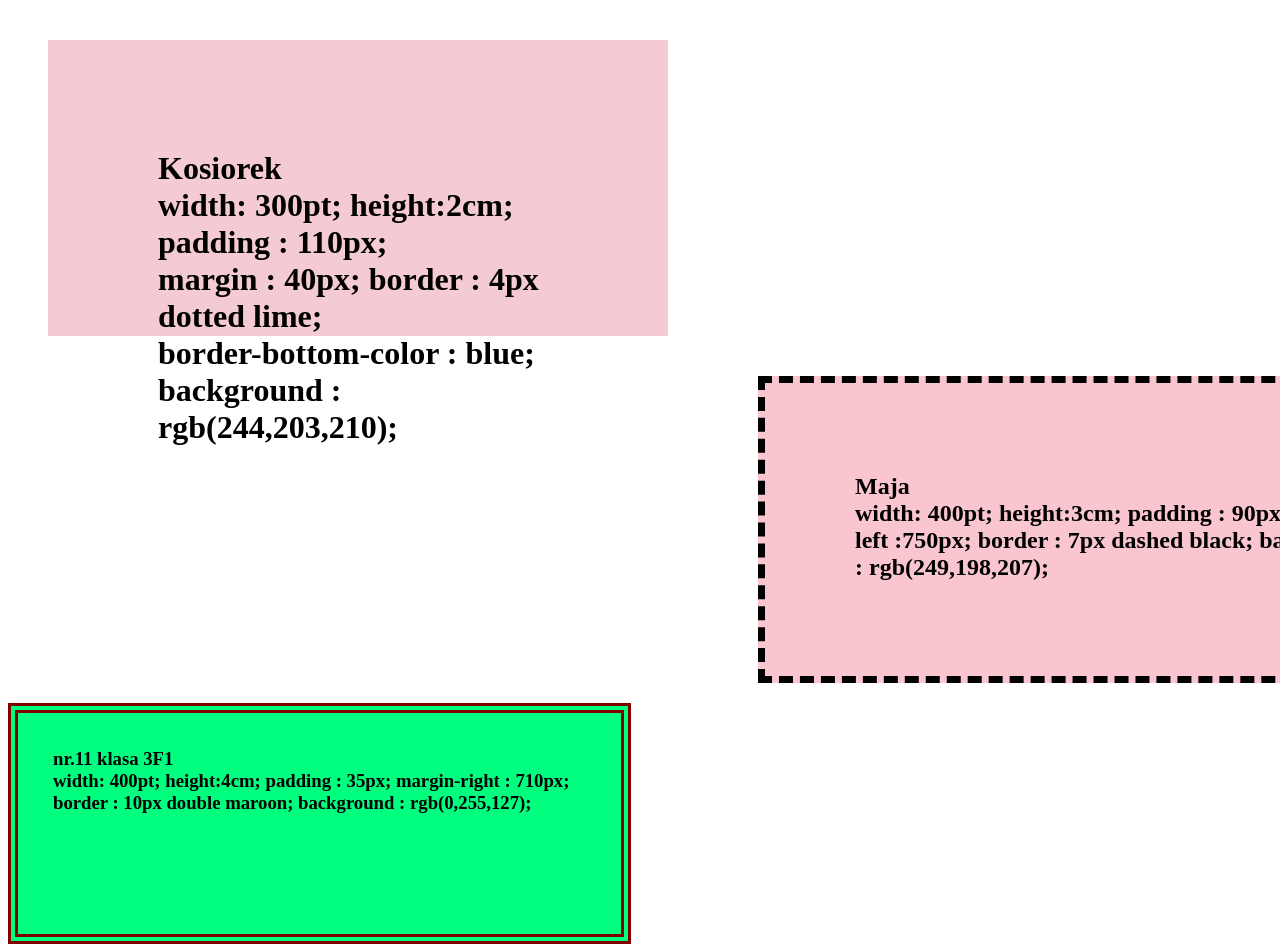
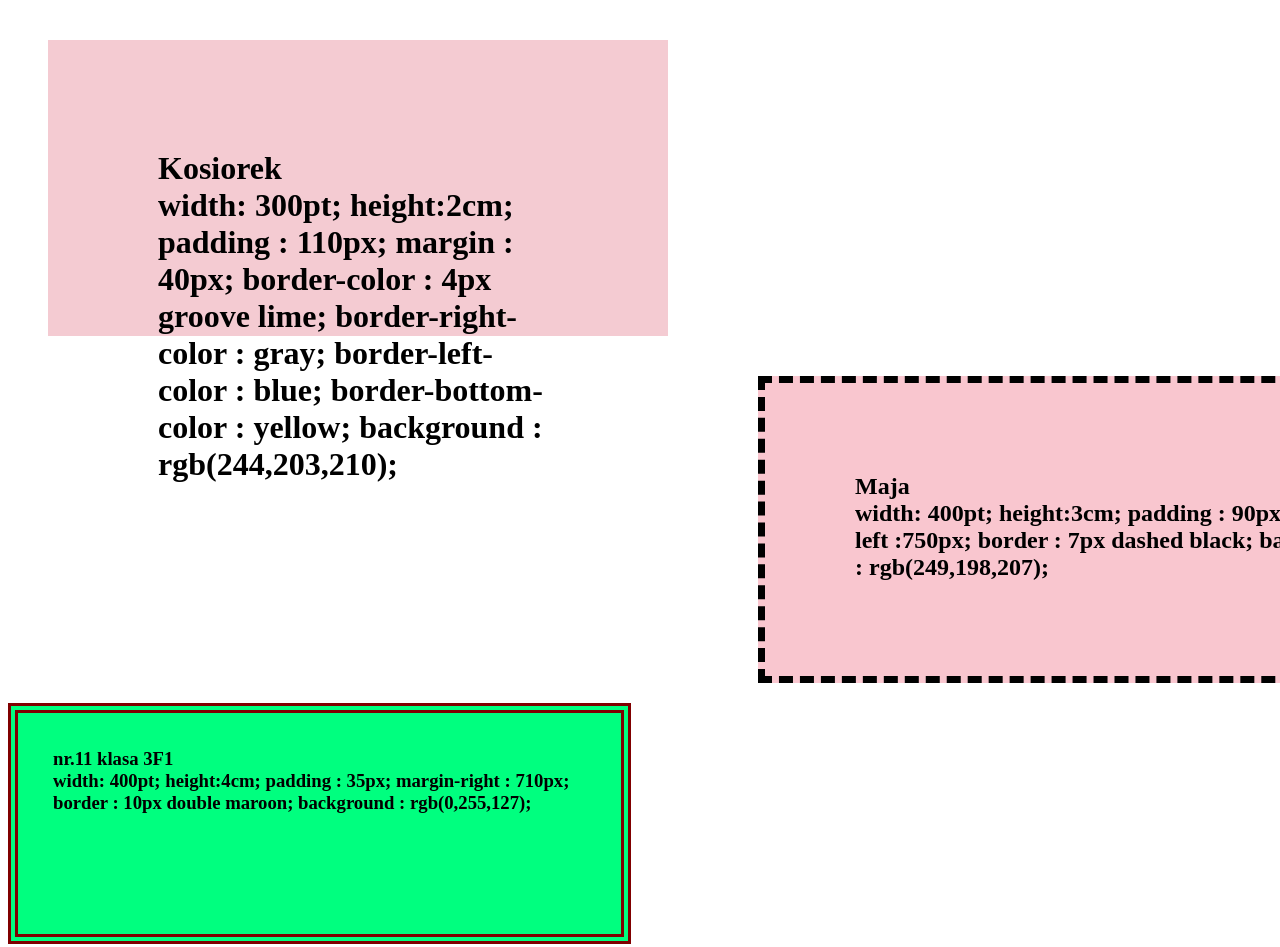
Before and after one commit to Bzyczeq/yeahbunnycss, a plain HTML site: page zadanie34_kosiorek.html in a window 1280 px wide. Shown: the top 947 px of the page. Drawn offline with Linux system fonts and the light colour scheme.

Commit message:
Update zadanie34_kosiorek.html

```diff
--- a/zadanie34_kosiorek.html
+++ b/zadanie34_kosiorek.html
@@ -28,9 +28,14 @@
 <body>
 
 <h1>Kosiorek <br>
- width: 300pt; height:2cm; padding : 110px; <br>
- margin : 40px; border : 4px dotted lime;<br>
- border-bottom-color : blue;<br>
+ width: 300pt;
+ height:2cm;
+ padding : 110px;
+ margin : 40px;
+ border-color : 4px groove lime;
+ border-right-color : gray;
+   border-left-color : blue;
+   border-bottom-color : yellow;
  background : rgb(244,203,210);
 </h1>
 
```
